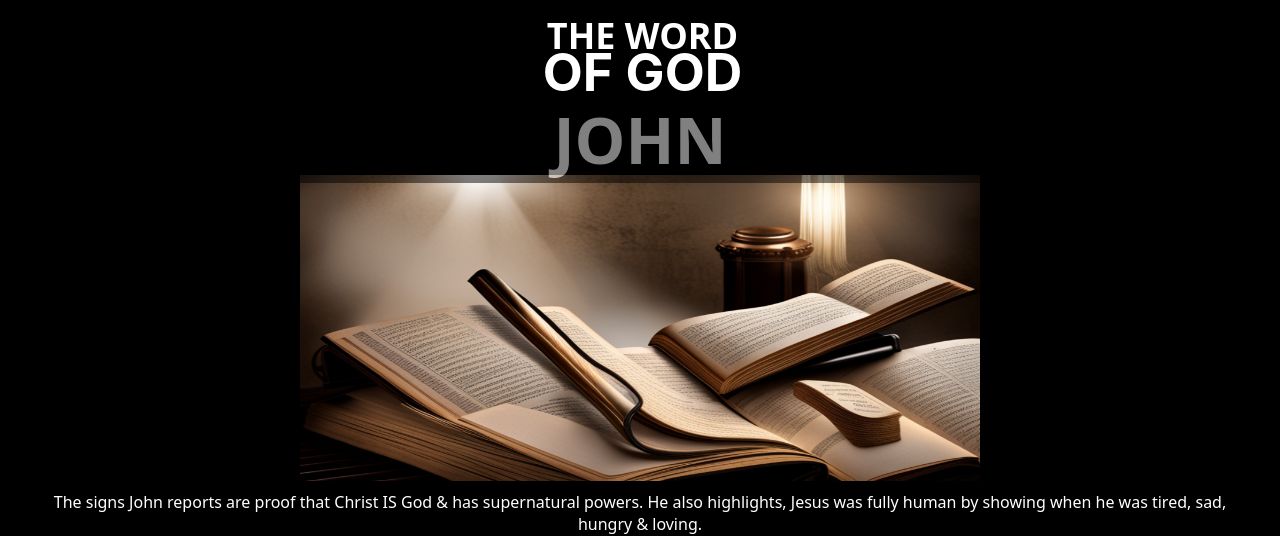
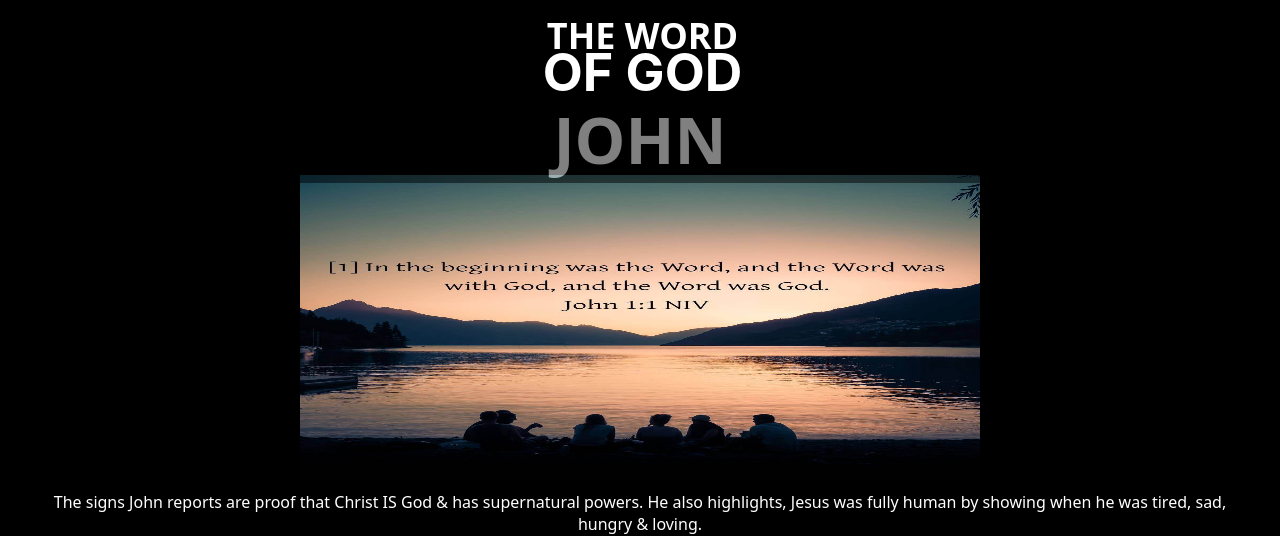
Before and after one commit to jnutt367/john, a Next.js app: page / in a window 1280 px wide. Shown: the top 536 px of the page. Built offline with nearby package versions, Linux system fonts and the light colour scheme.

Commit message:
Update index.js

```diff
--- a/pages/index.js
+++ b/pages/index.js
@@ -27,7 +27,7 @@ export default function Home() {
         </h1>
                   <div className={styles.image}>
              <Image
-                                src="/john2.png"
+                                src="/john.jpeg"
                                 alt="in the beginning there was the WORD, and the word was GOD"
                                 height={900}
                                 width={2000}
```
